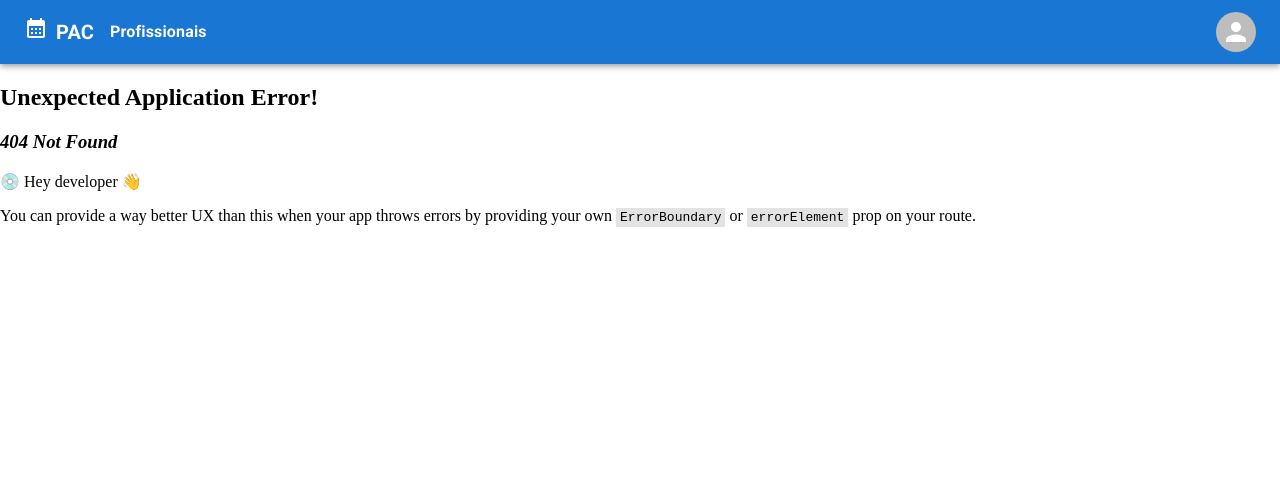
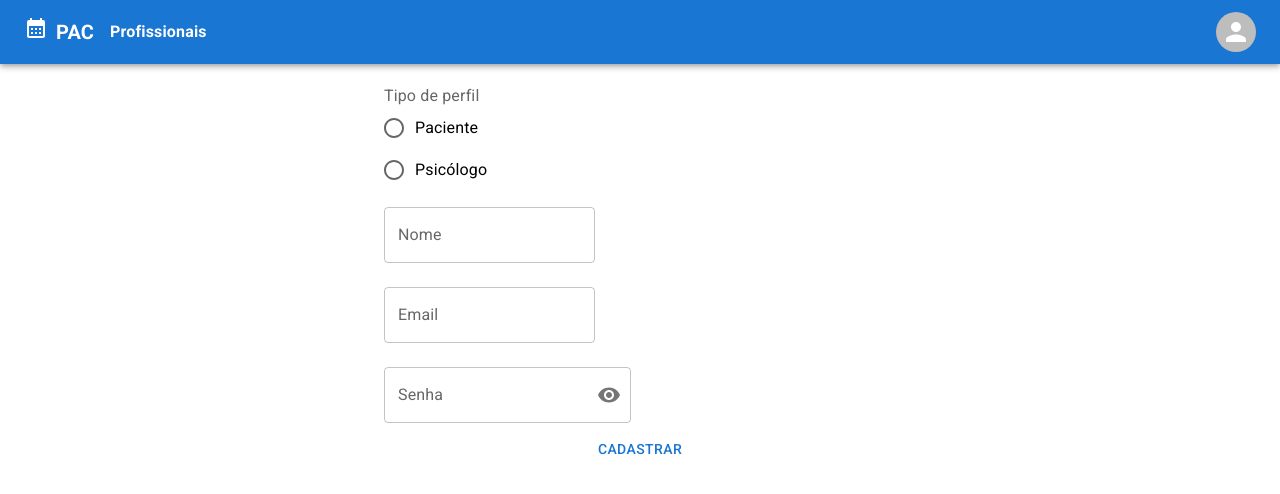
Before and after one commit to dsm-cefet-rj/ti-2023-1-grupo3, a React (Create React App) app in the folder frontend/: page /signup in a window 1280 px wide. Before the commit this address had no page. Shown: the top 494 px of the page. Built offline with nearby package versions, Linux system fonts and the light colour scheme.

Commit message:
tela-cadastro

```diff
--- a/frontend/src/AppRouter.js
+++ b/frontend/src/AppRouter.js
@@ -4,6 +4,7 @@ import {
   ProfessionalProfile,
   ProfessionalsMarketplace,
   ScheduleAppointment,
+  SignUp,
 } from "./pages";
 
 const AppRouter = createBrowserRouter([
@@ -23,6 +24,10 @@ const AppRouter = createBrowserRouter([
     path: "/schedule-appointment/:id",
     element: <ScheduleAppointment />,
   },
+  {
+    path: "/signup",
+    element: <SignUp />,
+  },
 ]);
 
 export default AppRouter;
--- /dev/null
+++ b/frontend/src/pages/SignUp/SignUp.js
@@ -0,0 +1,175 @@
+import * as React from "react";
+import { Formik, ErrorMessage } from "formik";
+import * as yup from "yup";
+import {
+  Box,
+  styled,
+  useTheme,
+  Button,
+  RadioGroup,
+  InputLabel,
+  FormControlLabel,
+  IconButton,
+  OutlinedInput,
+  FormControl,
+  InputAdornment,
+  TextField,
+  FormLabel,
+  Radio,
+} from "@mui/material";
+import { Visibility, VisibilityOff } from "@mui/icons-material";
+import { toast } from "react-toastify";
+import { useNavigate } from "react-router-dom";
+import { useState } from "react";
+
+const StyledBox = styled(Box)(() => ({
+  display: "flex",
+  flexDirection: "column",
+  alignItems: "center",
+}));
+
+const StyledForm = styled("form")(() => {
+  const theme = useTheme();
+
+  return {
+    display: "flex",
+    flexDirection: "column",
+    width: "90%",
+    [theme.breakpoints.up("lg")]: {
+      width: "40%",
+    },
+    padding: 20,
+  };
+});
+
+function RegisterForm() {
+  const navigate = useNavigate();
+  const initialValues = {
+    name: "",
+    email: "",
+    password: "",
+    crp: "",
+    userType: "",
+  };
+
+  const validationSchema = yup.object().shape({
+    name: yup.string().required("Campo obrigatório"),
+    email: yup.string().email("E-mail inválido").required("Campo obrigatório"),
+    password: yup.string().required("Campo obrigatório"),
+    crp: yup.string().when("userType", {
+      is: "psychologist",
+      then: yup.string().required("Campo obrigatório"),
+      otherwise: yup.string(),
+    }),
+  });
+  const handleSubmit = () => {
+    toast.success("Cadastro realizado com sucesso!");
+    navigate("/");
+  };
+
+  const [showPassword, setShowPassword] = useState(false);
+
+  const handleClickShowPassword = () => setShowPassword((show) => !show);
+
+  const handleMouseDownPassword = (event) => {
+    event.preventDefault();
+  };
+  const handleUserTypeChange = (event) => {
+    const { value } = event.target;
+    if (value === "psychologist") {
+      setShowCRP(true);
+    } else {
+      setShowCRP(false);
+    }
+  };
+  const [showCRP, setShowCRP] = useState(false);
+  return (
+    <StyledBox>
+      <Formik
+        initialValues={initialValues}
+        validationSchema={validationSchema}
+        onSubmit={handleSubmit}
+      >
+        {({ values, handleChange }) => (
+          <StyledForm onSubmit={handleSubmit}>
+            <Box>
+              <FormControl component="fieldset">
+                <FormLabel component="legend">Tipo de perfil</FormLabel>
+                <RadioGroup
+                  aria-label="userType"
+                  name="userType"
+                  value={values.userType}
+                  onChange={(event) => {
+                    handleChange(event);
+                    handleUserTypeChange(event);
+                  }}
+                >
+                  <FormControlLabel
+                    value="patient"
+                    control={<Radio />}
+                    label="Paciente"
+                  />
+                  <FormControlLabel
+                    value="psychologist"
+                    control={<Radio />}
+                    label="Psicólogo"
+                  />
+                </RadioGroup>
+              </FormControl>
+            </Box>
+
+            <Box>
+              <TextField id="name" label="Nome" type="name" margin="normal" />
+            </Box>
+
+            <Box>
+              <TextField
+                id="email"
+                type="email"
+                label="Email"
+                variant="outlined"
+                margin="normal"
+              />
+              <ErrorMessage name="email" />
+            </Box>
+            {showCRP && (
+              <Box>
+                <TextField id="crp" label="CRP" type="crp" margin="normal" />
+                <ErrorMessage name="crp" />
+              </Box>
+            )}
+
+            <Box>
+              <FormControl variant="outlined" margin="normal">
+                <InputLabel htmlFor="outlined-adornment-password">
+                  Senha
+                </InputLabel>
+                <OutlinedInput
+                  id="outlined-adornment-password"
+                  type={showPassword ? "text" : "password"}
+                  endAdornment={
+                    <InputAdornment position="end">
+                      <IconButton
+                        aria-label="toggle password visibility"
+                        onClick={handleClickShowPassword}
+                        onMouseDown={handleMouseDownPassword}
+                        edge="end"
+                      >
+                        {showPassword ? <VisibilityOff /> : <Visibility />}
+                      </IconButton>
+                    </InputAdornment>
+                  }
+                  label="Password"
+                />
+              </FormControl>
+            </Box>
+
+            <Button type="submit">Cadastrar</Button>
+          </StyledForm>
+        )}
+      </Formik>
+    </StyledBox>
+  );
+}
+
+export default RegisterForm;
--- /dev/null
+++ b/frontend/src/pages/SignUp/index.js
@@ -0,0 +1 @@
+export { default as SignUp } from "./SignUp";
--- a/frontend/src/pages/index.js
+++ b/frontend/src/pages/index.js
@@ -2,3 +2,4 @@ export * from "./Home";
 export * from "./ProfessionalsMarketplace";
 export * from "./ProfessionalProfile";
 export * from "./ScheduleAppointment";
+export * from "./SignUp";
```
Also changed, not shown: 1 other file (tests, documents, lock files or other folders).
